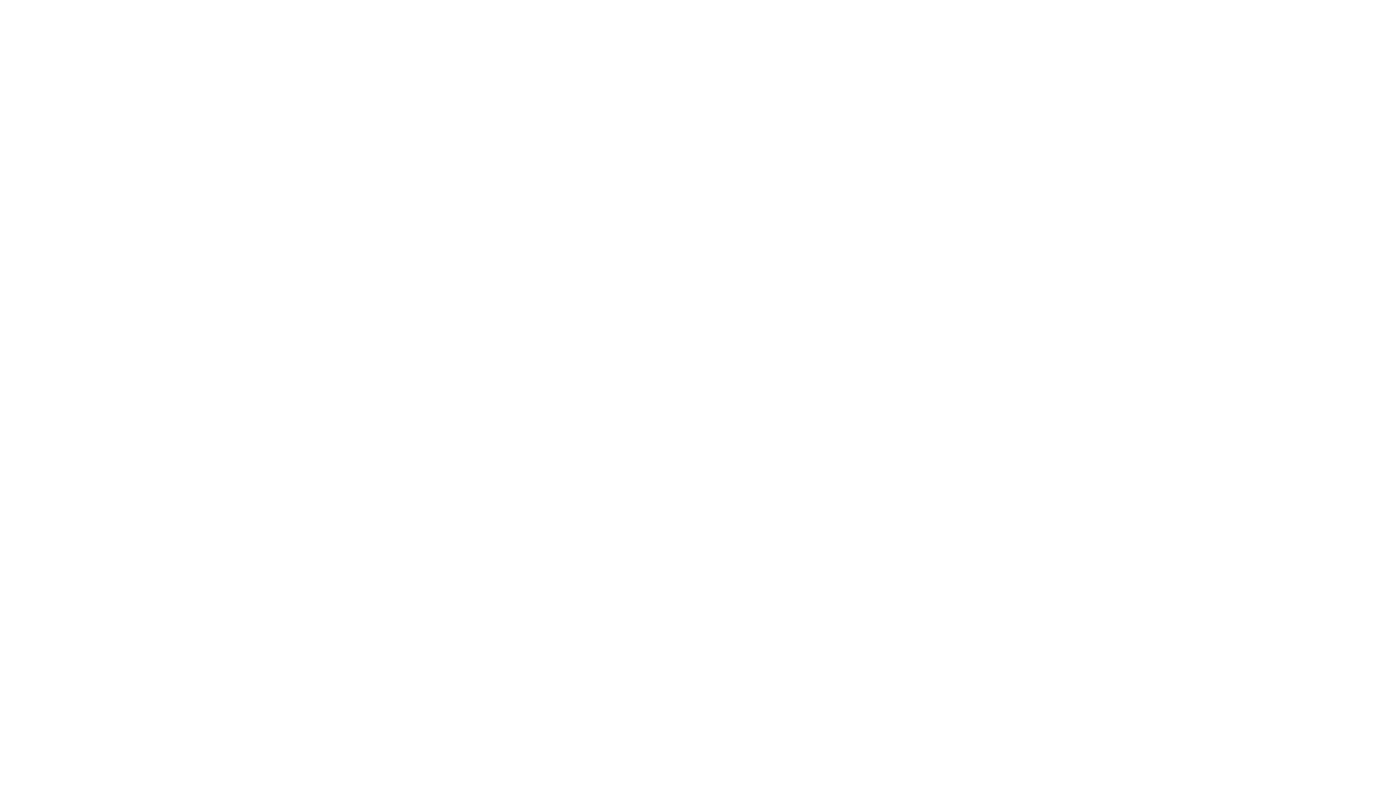
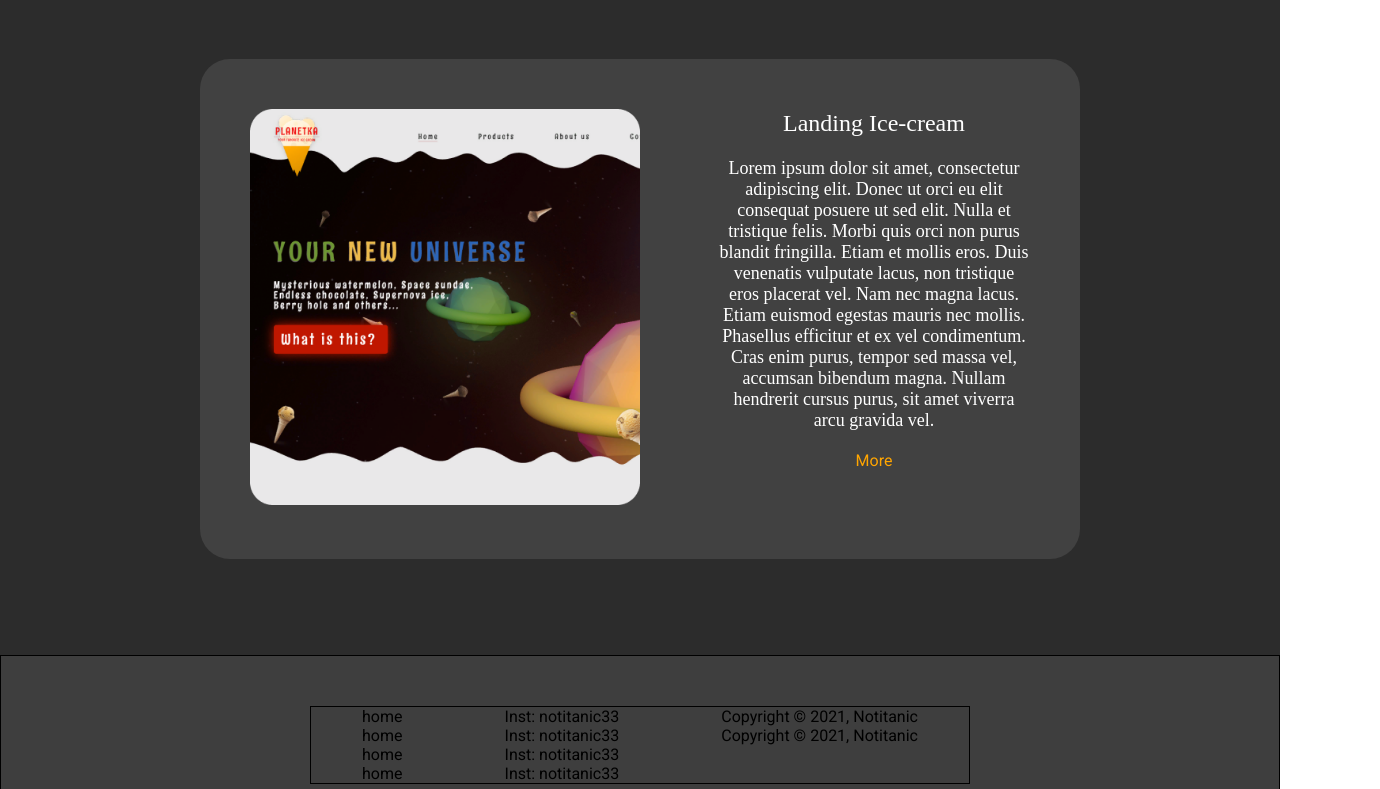
Before and after one commit to habibullo071/lending_1, a React (Create React App) app: page / in a window 1280 px wide. Shown: the part 1711-2500 px from the top of the page, 1380 px wide, since content can reach past the window. Before the commit the page ends 1585 px from the top, so only its background shows below. Built offline with nearby package versions, Linux system fonts and the light colour scheme.

Commit message:
gvegaevh

```diff
--- a/src/components/Foot/Footer.jsx
+++ b/src/components/Foot/Footer.jsx
@@ -1,9 +1,61 @@
 import React from 'react'
+import './Footer.scss';
+import maks from '../../img/maks.png';
+
 
 function Footer() {
   return (
-    <div>Footer
-      jhshfwh
+    <div className="footer">
+      <div className="top">
+        <div className="container">
+          <h2 className='h2'>PORTFOLIO</h2>
+          <div className="middle">
+            <div className="inform">
+              <div className="left">
+                <div className="img">
+                  <img src={maks} alt="" />
+                </div>
+              </div>
+              <div className="right">
+                <h4 className='land'>Landing Ice-cream</h4>
+                <p className='landp'>Lorem ipsum dolor sit amet, consectetur adipiscing elit.
+                  Donec ut orci eu elit consequat posuere ut sed elit. Nulla
+                  et tristique felis. Morbi quis orci non purus blandit
+                  fringilla. Etiam et mollis eros. Duis venenatis
+                  vulputate lacus, non tristique eros placerat vel.
+                  Nam nec magna lacus. Etiam euismod egestas mauris
+                  nec mollis. Phasellus efficitur et ex vel condimentum.
+                  Cras enim purus, tempor sed massa vel, accumsan
+                  bibendum magna. Nullam hendrerit cursus purus,
+                  sit amet viverra arcu gravida vel.</p>
+                <p className='yellow'>More</p>
+              </div>
+            </div>
+          </div>
+        </div>
+      </div>
+      <div className="botton">
+        <div className="container">
+          <div className="footermid">
+            <ul>
+              <li>home</li>
+              <li>home</li>
+              <li>home</li>
+              <li>home</li>
+            </ul>
+            <ul>
+              <li>Inst: notitanic33</li>
+              <li>Inst: notitanic33</li>
+              <li>Inst: notitanic33</li>
+              <li>Inst: notitanic33</li>
+            </ul>
+            <ul>
+              <li>Copyright © 2021, Notitanic</li>
+              <li>Copyright © 2021, Notitanic</li>
+            </ul>
+          </div>
+        </div>
+      </div>
     </div>
   )
 }
--- a/src/components/Foot/Footer.scss
+++ b/src/components/Foot/Footer.scss
@@ -0,0 +1,89 @@
+.footer {
+    width: 100%;
+    background: #000000d3;
+
+}
+ul{
+    list-style-type: none;
+}
+
+.top {
+    width: 100%;
+    height: 800px;
+}
+
+.middle {
+    box-sizing: border-box;
+    max-width: 80%;
+    background-color: #414141;
+    border-radius: 30px;
+    margin: 50px auto;
+    padding: 50px;
+}
+
+.h2 {
+    padding-top: 100px;
+    text-align: center;
+    font-family: NEXT ART;
+    font-size: 48px;
+    font-weight: 400;
+    line-height: 54px;
+    letter-spacing: 0em;
+    color: white;
+}
+
+.inform {
+    display: flex;
+    flex-wrap: wrap;
+}
+
+.left {
+    width: 50%;
+}
+
+.img img {
+    width: 100%;
+    margin: auto;
+}
+
+.right {
+    color: white;
+    margin-left: 10%;
+    text-align: center;
+    width: 40%;
+}
+
+.land {
+    font-family: Arodora Pro;
+    font-size: 24px;
+    font-weight: 300;
+    line-height: 29px;
+    letter-spacing: 0em;
+}
+
+.landp {
+    font-family: Arodora Pro;
+    font-size: 18px;
+    font-weight: 300;
+    line-height: 21px;
+    letter-spacing: 0em;
+    text-align: center;
+    margin: 20px 0;
+}
+.yellow{
+    color: orange;
+}
+.botton{
+    max-width: 100%;
+    height: 500px;
+    border: 1px solid #000;
+    background-color: #3e3e3e;;
+}
+.footermid{
+    display: flex;
+    flex-wrap: wrap;
+    justify-content: space-around;
+    width: 60%;
+    margin: 50px auto;
+    border: 1px solid #000;
+}
```
Also changed, not shown: src/img/maks.png (added).
